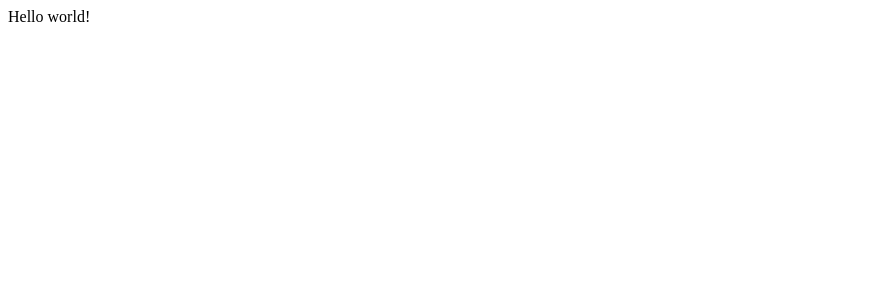
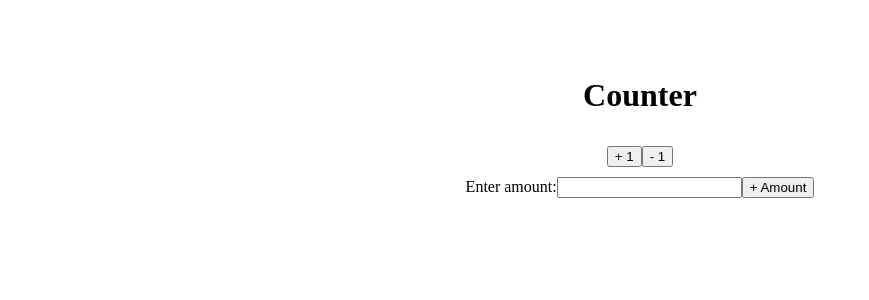
Before and after one commit to mdesanker/redux-counter, a React (Create React App) app: page / in a window 1280 px wide. Shown: the top 300 px of the page, without its empty margins (0-869 px from the left). Built offline with nearby package versions, Linux system fonts and the light colour scheme.

Commit message:
Create basic ui

```diff
--- a/package.json
+++ b/package.json
@@ -10,7 +10,8 @@
     "react": "^17.0.2",
     "react-dom": "^17.0.2",
     "react-redux": "^7.2.6",
-    "react-scripts": "5.0.0"
+    "react-scripts": "5.0.0",
+    "styled-components": "^5.3.3"
   },
   "scripts": {
     "start": "react-scripts start",
--- a/src/App.js
+++ b/src/App.js
@@ -1,5 +1,28 @@
+import styled from "styled-components";
+
 const App = () => {
-  return <div>Hello world!</div>;
+  return (
+    <Wrapper>
+      <h1>Counter</h1>
+      <div>
+        <button>+ 1</button>
+        <button>- 1</button>
+      </div>
+      <form action="">
+        <label htmlFor="amount">Enter amount:</label>
+        <input type="text" name="amount" id="amount" />
+        <button>+ Amount</button>
+      </form>
+    </Wrapper>
+  );
 };
 
+const Wrapper = styled.div`
+  display: flex;
+  flex-direction: column;
+  align-items: center;
+  gap: 10px;
+  padding: 3rem;
+`;
+
 export default App;
```
Also changed, not shown: 1 other file (tests, documents, lock files or other folders).
